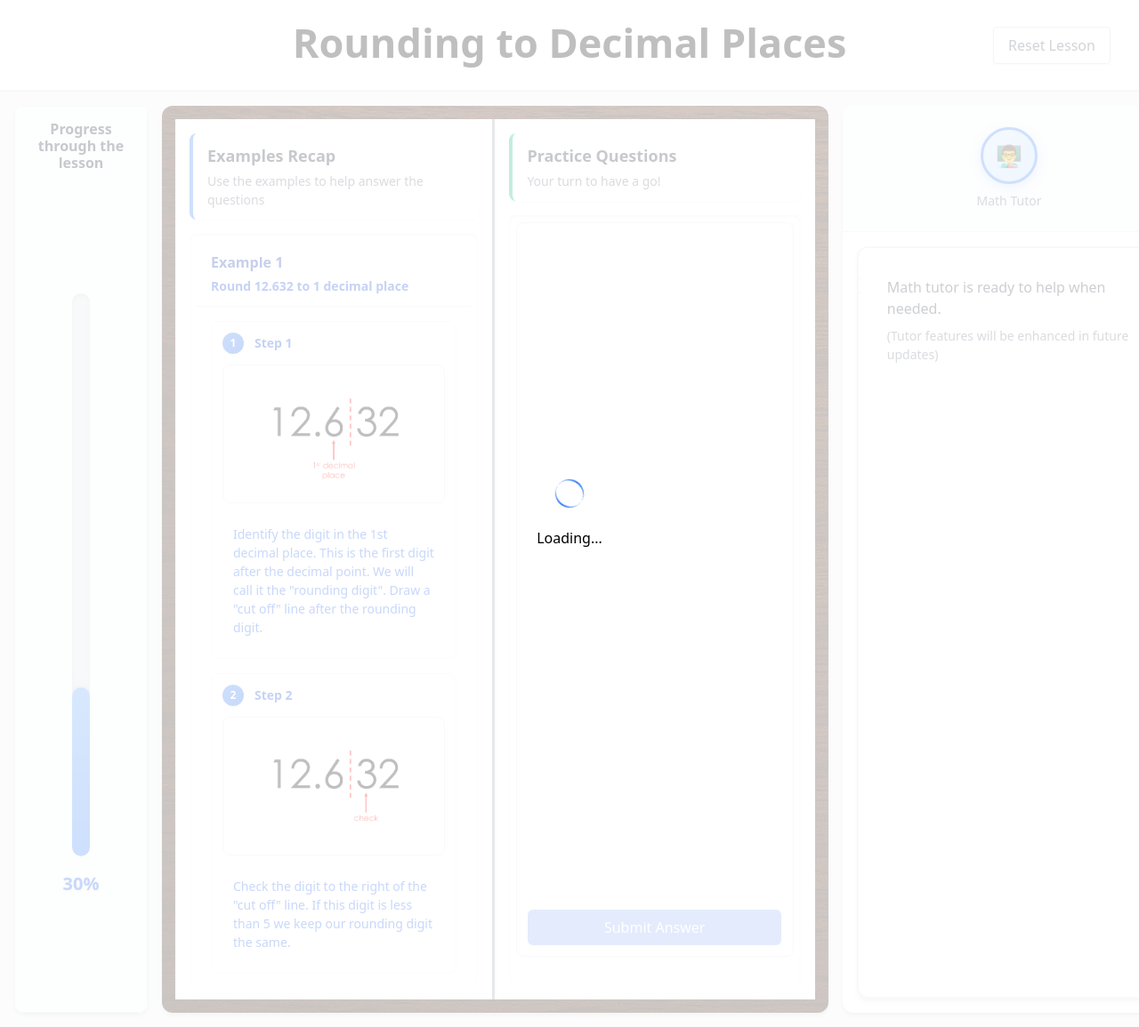
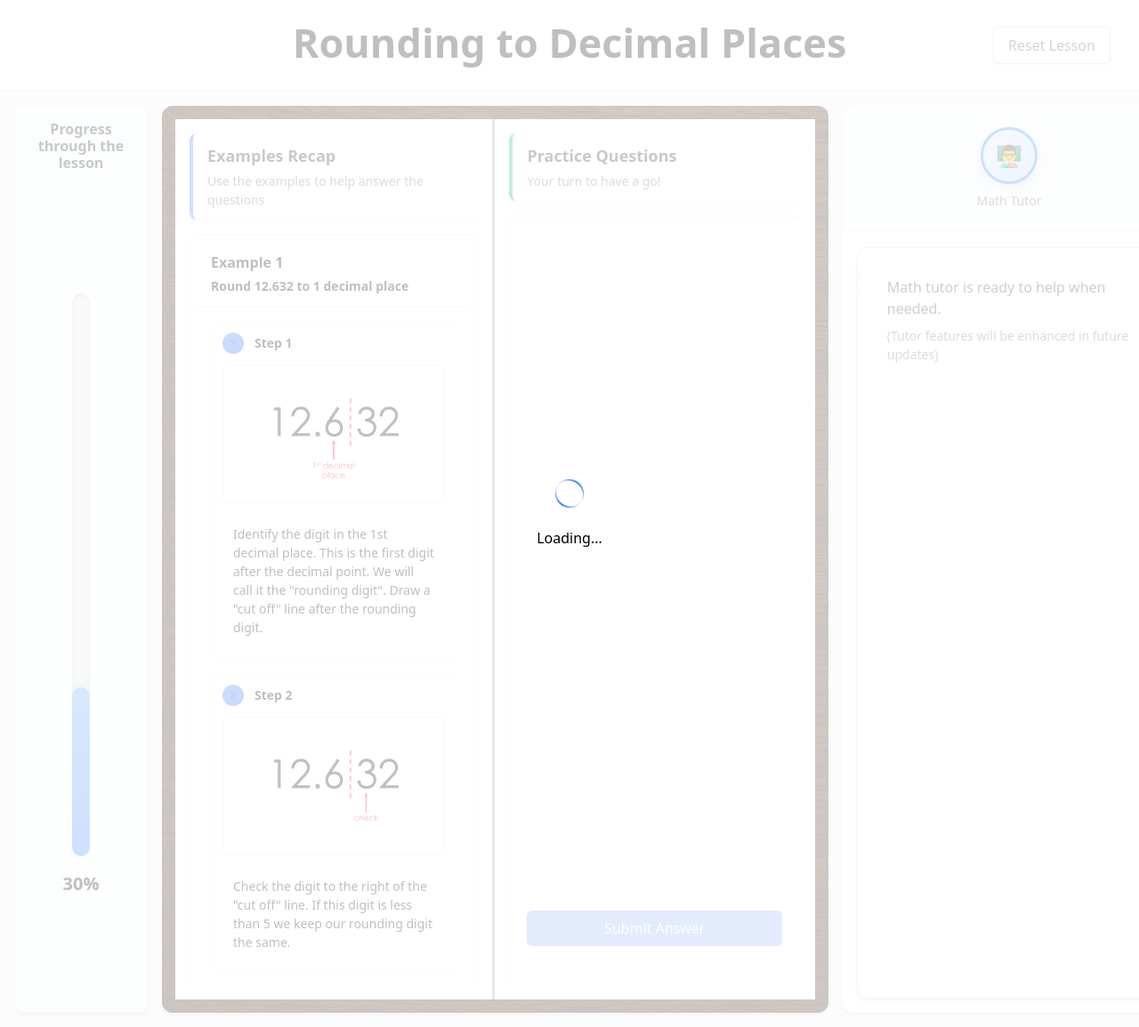
Before and after one commit to rishishah346/rounding-tutor-05.07, a Flask app: template templates/pages/rounding/decimal1_practice.html in a window 1280 px wide. Shown: the whole page at 89% size. Run offline with Flask 2, Linux system fonts and the light colour scheme; the template is opened without the code that fills it, so the values that code supplies are empty.

Commit message:
Update homepage layout and app logic

```diff
--- a/static/css/decimal1_practice.css
+++ b/static/css/decimal1_practice.css
@@ -520,6 +520,42 @@
 body.decimal1-practice .example-header {
     background: var(--color-white); /* Changed from blue gradient to white */
     border-bottom: 1px solid var(--color-gray-200); /* Changed from blue-200 to gray-200 */
+}
+
+/* NEW: Make example titles and text black */
+body.decimal1-practice .example-header h4,
+body.decimal1-practice .example-detailed h3,
+body.decimal1-practice .example-detailed h4:not(.step-header h4),
+body.decimal1-practice .examples-content h4:not(.step-header h4) {
+    color: #000000 !important; /* Force black color for example titles */
+}
+
+body.decimal1-practice .example-header .text-blue-700,
+body.decimal1-practice .example-detailed .text-blue-700:not(.step-header *),
+body.decimal1-practice .examples-content .text-blue-700:not(.step-header *) {
+    color: #000000 !important; /* Force black for blue text */
+}
+
+/* NEW: Make example question text black */
+body.decimal1-practice .example-detailed .text-sm.text-blue-700,
+body.decimal1-practice .examples-content .text-sm.text-blue-700,
+body.decimal1-practice .example-header .text-sm.text-blue-700 {
+    color: #000000 !important; /* Force black for question text */
+}
+
+/* NEW: Make step explanation text black */
+body.decimal1-practice .step-explanation,
+body.decimal1-practice .step-explanation p,
+body.decimal1-practice .text-blue-600:not(.step-header *):not(.step-number):not(.font-semibold) {
+    color: #000000 !important; /* Force black for explanation text */
+}
+
+/* KEEP: Step headers (circle numbers and "Step X") remain blue */
+body.decimal1-practice .step-header,
+body.decimal1-practice .step-header h5,
+body.decimal1-practice .step-header .font-semibold,
+body.decimal1-practice .step-number {
+    color: var(--color-blue-700) !important; /* Keep step indicators blue */
 }
 
 body.decimal1-practice .step {
@@ -601,15 +637,15 @@
 }
 
 /* =======================================
- 7. Enhanced Practice Question Styling - FONT SIZE FIX
+ 7. Enhanced Practice Question Styling - FONT SIZE REDUCED
  ======================================= */
 
-/* HIGH SPECIFICITY SELECTORS FOR QUESTION TEXT - FONT SIZE FIX */
+/* HIGH SPECIFICITY SELECTORS FOR QUESTION TEXT - FONT SIZE REDUCED */
 body.decimal1-practice #question-text,
 body.decimal1-practice div#question-text,
 body.decimal1-practice .question-area #question-text,
 body.decimal1-practice #practice-content #question-container #question-text {
-    font-size: 1.5rem !important;  /* 24px - much larger */
+    font-size: 1.125rem !important;  /* REDUCED from 1.5rem to 1.125rem (18px instead of 24px) */
     font-weight: 600 !important;
     line-height: 1.4 !important;
     color: #1f2937 !important;
@@ -618,39 +654,62 @@
 
 /* Override any Tailwind text-sm classes */
 body.decimal1-practice #question-text.text-sm {
-    font-size: 1.5rem !important;
-}
-
-/* Make question container fill available height */
+    font-size: 1.125rem !important;  /* REDUCED from 1.5rem to 1.125rem */
+}
+
+/* CHANGE 1: Remove border from innermost container (question area) */
+body.decimal1-practice .question-area,
 body.decimal1-practice #question-container {
-    flex: 1; /* Make it expand to fill available space */
+    border: none !important;
+    box-shadow: none !important;
+    background-color: transparent !important;
+}
+
+/* CHANGE 2: Add hover effect (same as examples) to outer practice content container */
+body.decimal1-practice .practice-content {
+    transition: all var(--transition-normal);
+}
+
+body.decimal1-practice .practice-content:hover {
+    box-shadow: var(--shadow-lg);
+    transform: translateY(-2px);
+}
+
+/* CHANGE 3: Reverted to original practice container sizing */
+body.decimal1-practice #question-container {
+    flex: 1; /* Back to original flex value */
     display: flex;
     flex-direction: column;
-    margin-bottom: 1.5rem !important;
-}
-
-/* Make choices container expand to fill space between question and submit */
+    margin-bottom: 1.5rem !important; /* Restored original margin */
+}
+
+/* Make choices container with original spacing */
 body.decimal1-practice #choices-container {
     flex: 1;
     display: flex;
     flex-direction: column;
-    justify-content: center; /* Center choices vertically in available space */
-    margin-bottom: var(--spacing-md); /* Add some space before submit button */
-    gap: 1rem; /* STAGE 3: Use gap instead of margin-bottom for consistent spacing */
-}
-
-/* Adjust practice content container to use full height */
+    justify-content: center; /* Back to original center alignment */
+    margin-bottom: var(--spacing-md); /* Back to original spacing variable */
+    gap: 1rem; /* Original gap between choices */
+}
+
+/* Adjust practice content container to original setup */
 body.decimal1-practice #practice-content {
     height: 100%;
     display: flex;
     flex-direction: column;
 }
 
-/* Make the space-y-4 div fill height */
+/* Make the space-y-4 div with original constraints */
 body.decimal1-practice #practice-content > .space-y-4 {
     flex: 1;
     display: flex;
     flex-direction: column;
+}
+
+/* Position submit button with original spacing */
+body.decimal1-practice #submit-answer {
+    /* Remove all custom margins and padding to revert to original */
 }
 
 /* ENHANCED CHOICE ITEMS FONT SIZE */
@@ -1168,11 +1227,11 @@
 
     /* FONT SIZE: Standard size for medium-large screens */
     body.decimal1-practice #question-text {
-        font-size: 1.5rem !important;  /* 24px */
+        font-size: 1.125rem !important;  /* REDUCED from 1.5rem to 1.125rem (18px instead of 24px) */
     }
 
     body.decimal1-practice .choice-item {
-        font-size: 1.125rem !important;  /* 18px */
+        font-size: 1rem !important;  /* REDUCED from 1.125rem to 1rem (16px instead of 18px) */
     }
 }
 
```
Also changed, not shown: other parts of static/css/decimal1_practice.css (+28 -28 lines).
